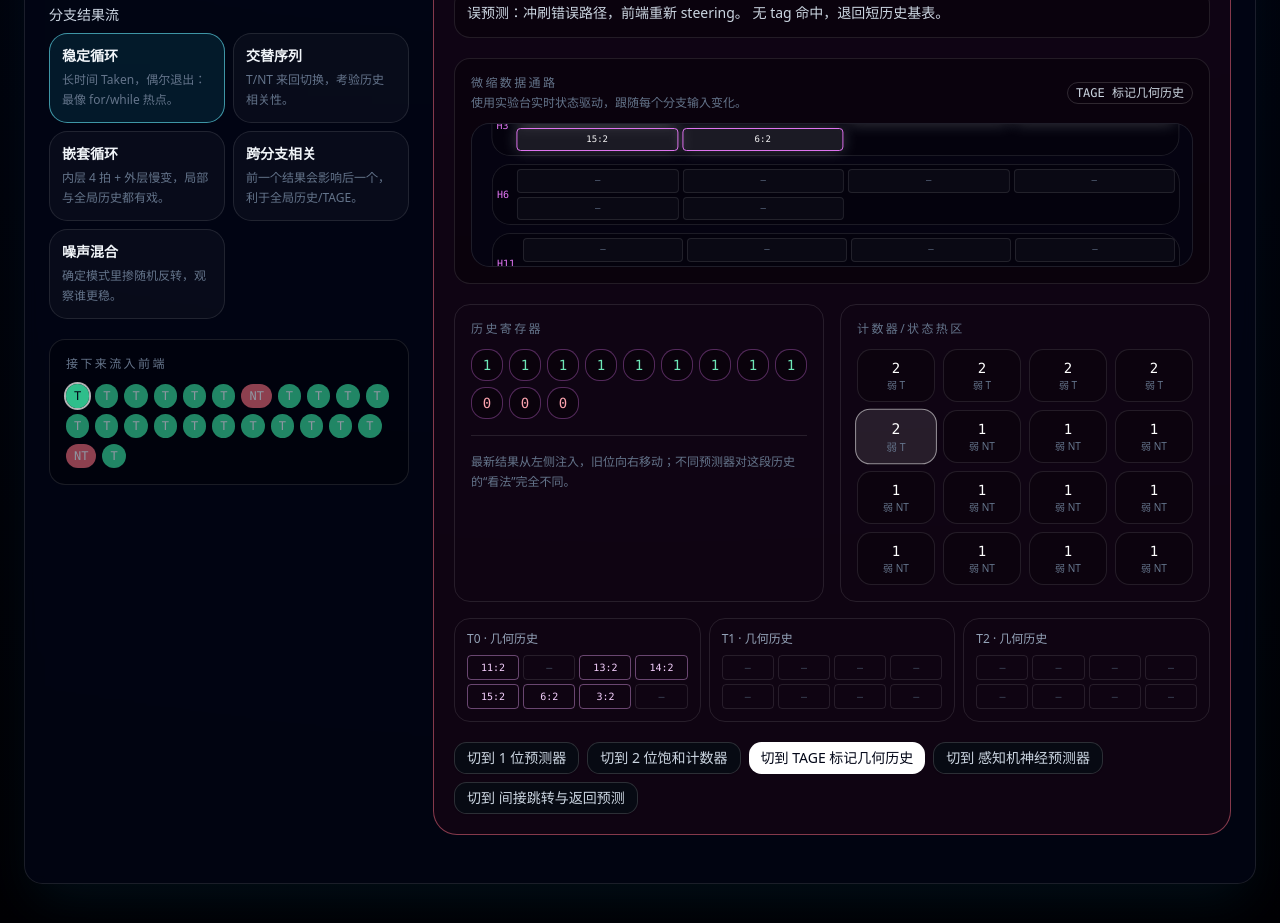
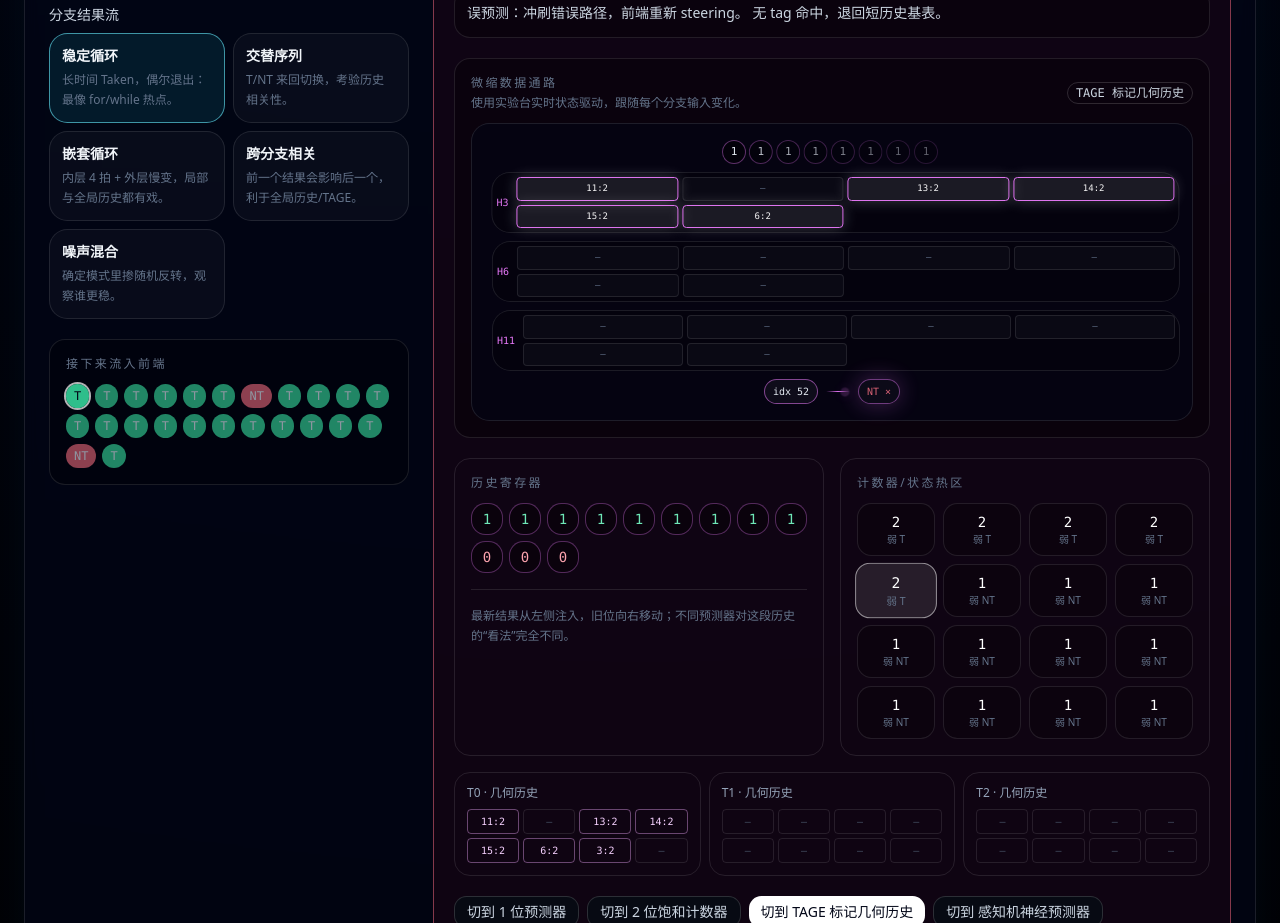
Before and after one commit to baiwangweihuang/cpu_branch_prediction, a React (Vite) app: page /#/ in a window 1280 px wide. Shown: the part 2600-3523 px from the top of the page. Built offline with nearby package versions, Linux system fonts and the light colour scheme.

Commit message:
expand live datapath panel height

```diff
--- a/src/components/SimulatorStage.tsx
+++ b/src/components/SimulatorStage.tsx
@@ -186,8 +186,10 @@ export default function SimulatorStage({ selected, onSelect, lang }: { selected:
                 {isEn ? meta.name : meta.cn}
               </Badge>
             </div>
-            <div className="h-36 overflow-hidden rounded-xl border border-white/10 bg-slate-950/60 p-4">
-              <LivePredictorDiagram meta={meta} sim={sim} />
+            <div className="flex min-h-56 items-center overflow-visible rounded-xl border border-white/10 bg-slate-950/60 p-4">
+              <div className="w-full">
+                <LivePredictorDiagram meta={meta} sim={sim} />
+              </div>
             </div>
           </div>
 
```
